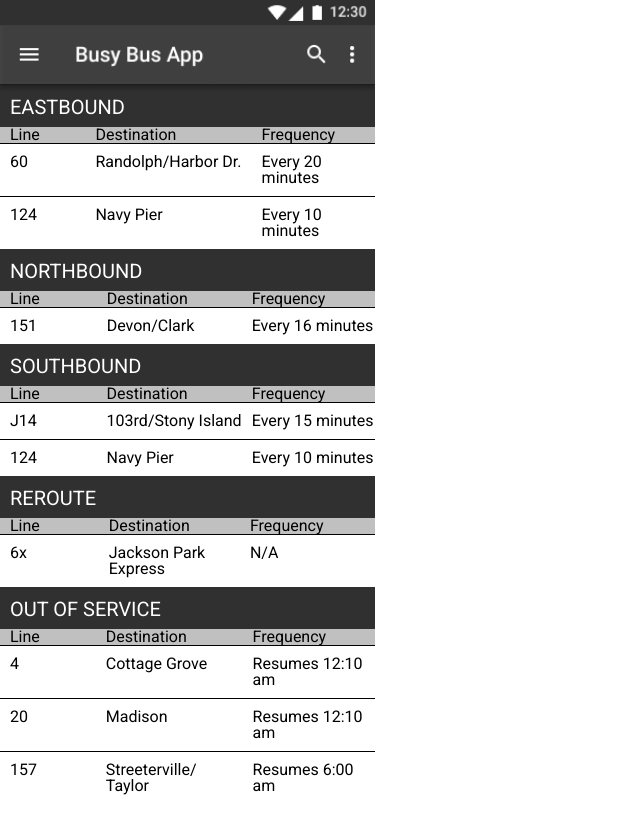
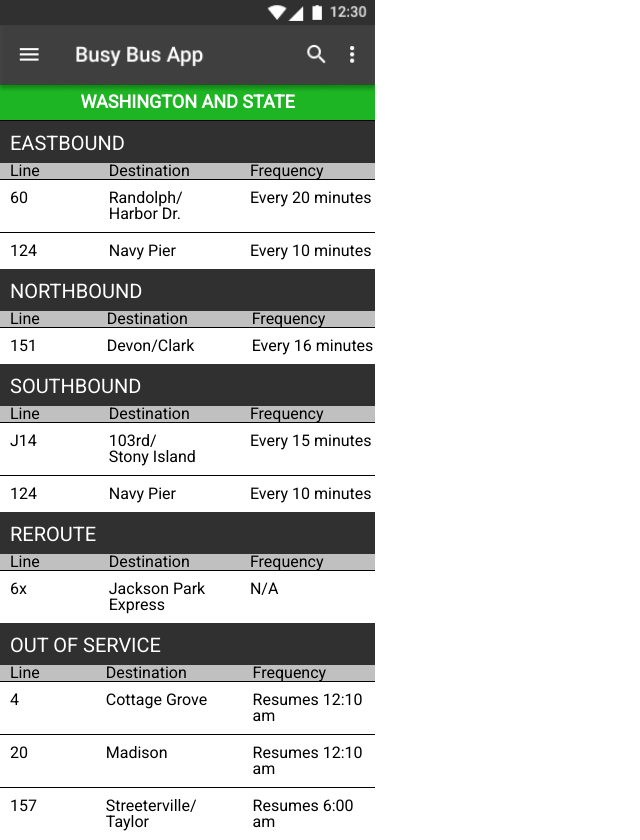
Before and after one commit to Shaybae54/Front-End-Challenge, a plain HTML site: page index.html in a window 1280 px wide. Shown: the whole page, without its empty margins (0-640 px from the left). Before the commit the page ends 804 px from the top, so only its background shows below. Drawn offline with Linux system fonts and the light colour scheme; files whose address does not match are found by name.

Commit message:
updated files

```diff
--- a/index.html
+++ b/index.html
@@ -10,9 +10,14 @@
     <link href="https://fonts.googleapis.com/css?family=Roboto&display=swap" rel="stylesheet">
     </head>
     <body>
+      <!--Status Bar and Header-->
 <h1>
   <img src="/Users/Jperry/projects/Front-End-Challenge/busy bus status bar.png">
 </h1>
+
+<!--Bus Stop Information-->
+<h3>Washington and State</h3>
+
 
             <!--Bus Schedule-->
             <div class="table1">
@@ -29,7 +34,7 @@
                 <div class="line-box">
                 <td>60</td>
               </div>
-                <td>Randolph/Harbor Dr.</td>
+                <td>Randolph/<br>Harbor Dr.</td>
                 <td>Every 20 minutes</td>
               </tr>
               <tr>
@@ -64,7 +69,7 @@
               </tr>
               <tr>
                 <td>J14</td>
-                <td>103rd/Stony Island</td>
+                <td>103rd/<br>Stony Island</td>
                 <td>Every 15 minutes</td>
               </tr>
               <tr>
--- a/style.css
+++ b/style.css
@@ -17,18 +17,27 @@ padding-top: 12px;
 
 }
 
+/* Bus Stop*/
 h3 {
   font-family: 'Roboto', sans-serif;
-  background-color: #303030;
+  font-size: 1.125em;
+  background-color: #1DB523;
+  color: white;
+  line-height: 2em;
+  text-transform: uppercase;
+  font-weight: 800;
+  text-align: center;
+  width: 375px;
+
 }
-
+/* Status Bar */
 img {
   display: inline-block;
   width: 375px;
   height: auto;
   margin-bottom: -12px;
 }
-
+/* Bus listing */
 tr {
   text-align: left;
 }
```
